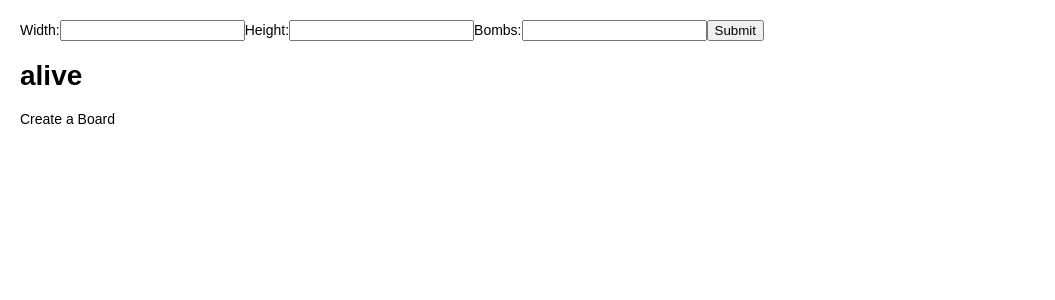
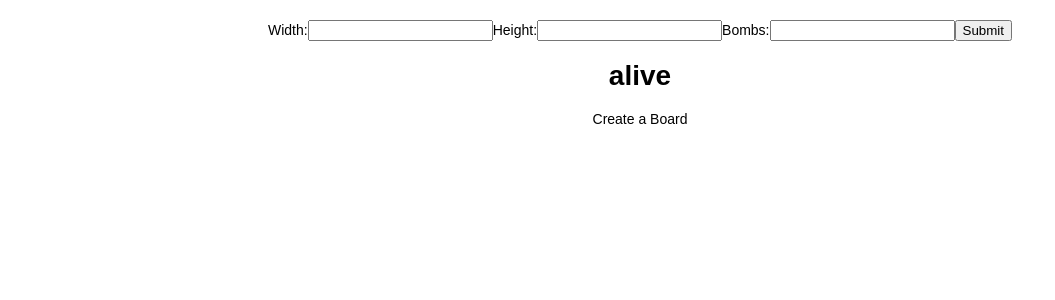
Before and after one commit to dylance/Minesweeper-React, a React (Create React App) app: page / in a window 1280 px wide. Shown: the top 300 px of the page, without its empty margins (0-1055 px from the left). Built offline with nearby package versions, Linux system fonts and the light colour scheme.

Commit message:
Install node-sass

```diff
--- a/package.json
+++ b/package.json
@@ -3,6 +3,7 @@
   "version": "0.1.0",
   "private": true,
   "dependencies": {
+    "node-sass": "^4.12.0",
     "react": "^16.7.0",
     "react-dom": "^16.7.0",
     "react-icons": "^3.3.0",
--- a/src/components/App.jsx
+++ b/src/components/App.jsx
@@ -28,7 +28,7 @@ class App extends Component {
 
   render() {
     return (
-      <div>
+      <div className="game-wrapper">
         <SelectSize />
         {
         // <Timer
--- a/src/index.js
+++ b/src/index.js
@@ -5,7 +5,7 @@ import store from './store';
 
 import App from "./components/App";
 import reducer from "./reducers";
-import './index.css';
+import './styles/index.scss';
 console.log("the reducer is: ", reducer)
 
 //const store = createStore(reducer)
--- a/src/index.css
+++ b/src/styles/index.scss
@@ -5,6 +5,19 @@ body {
 
 ol, ul {
   padding-left: 30px;
+}
+
+h1 {
+  text-align: center;
+}
+
+.game-wrapper {
+  display: flex;
+  flex-direction: column;
+
+  & > div {
+    margin: 0 auto;
+  }
 }
 
 .board-row:after {
```
Also changed, not shown: 1 other file (tests, documents, lock files or other folders).
